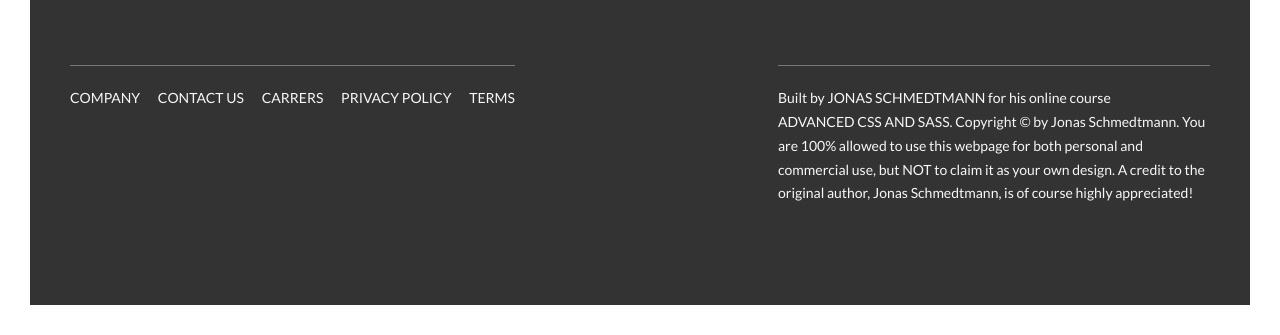
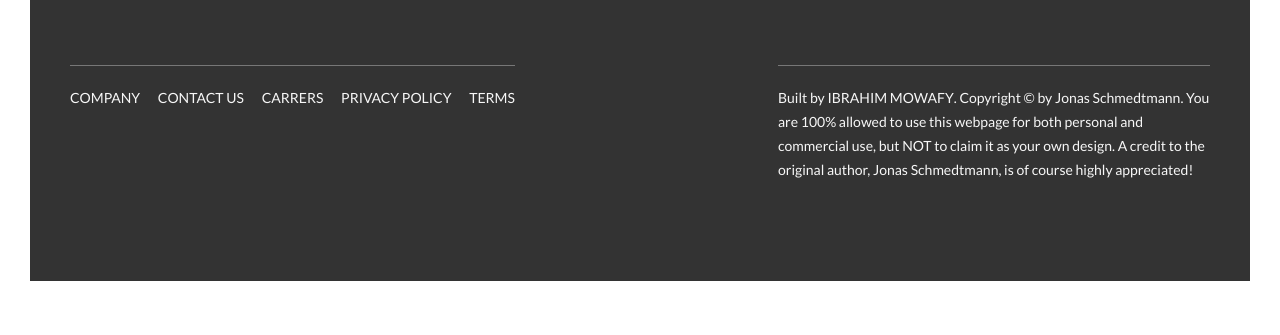
Before and after one commit to Ibrahim-Mowafy/Natours, a website: page index.html in a window 1280 px wide. Shown: the part 5820-6155 px from the top of the page. After the commit the page ends 6131 px from the top, so only its background shows below. Drawn offline with Linux system fonts and the light colour scheme.

Commit message:
Adding credits && copyright

```diff
--- a/index.html
+++ b/index.html
@@ -390,7 +390,7 @@
                 </div>
                 <div class="col-1-of-2">
                     <p class="footer__copyright">
-                        Built by <a href="#" class="footer__link">Jonas Schmedtmann</a> for his online course <a href="#" class="footer__link">Advanced CSS and Sass</a>.
+                        Built by <a href="#" class="footer__link">Ibrahim Mowafy</a>.
                         Copyright &copy; by Jonas Schmedtmann. You are 100% allowed to use this webpage for both personal
                         and commercial use, but NOT to claim it as your own design. A credit to the original author, Jonas
                         Schmedtmann, is of course highly appreciated!
```
